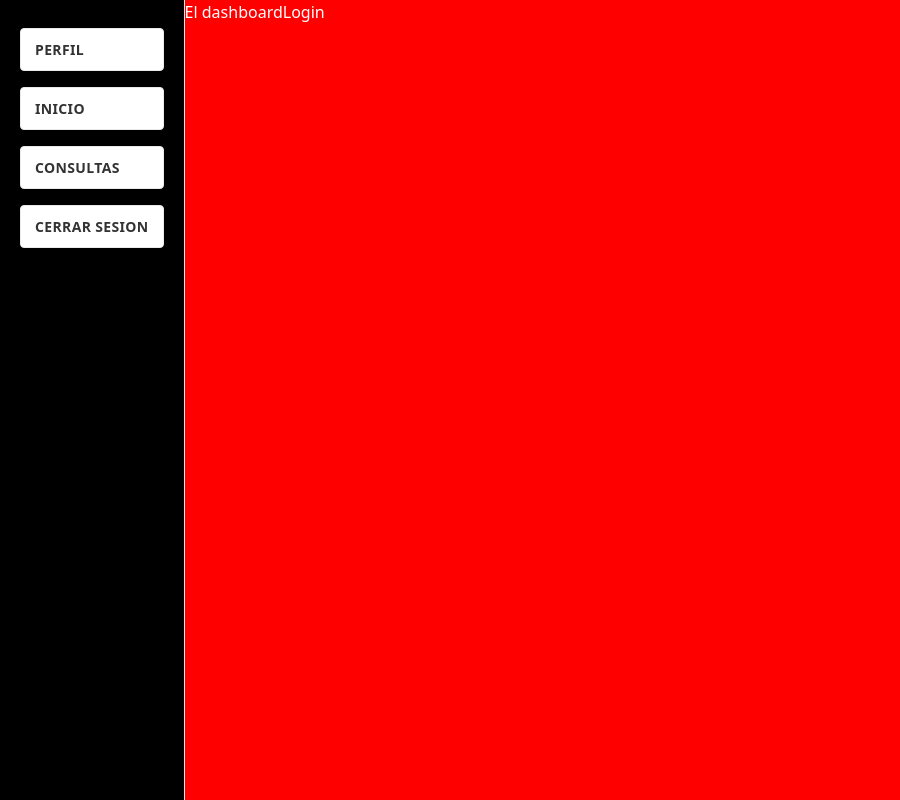
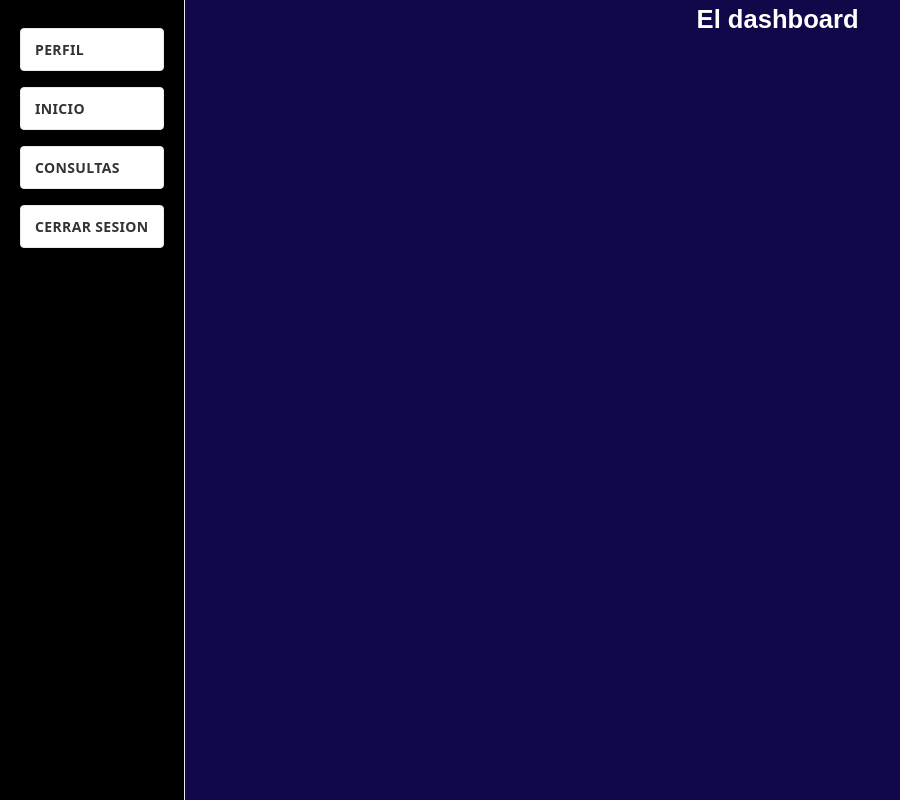
Before and after one commit to Xavybarcenas/vitfile_nextjs, a Next.js app: page /registro in a window 1280 px wide. Shown: the whole page, without its empty margins (0-900 px from the left). Built offline with nearby package versions, Linux system fonts and the light colour scheme.

Commit message:
cambios al fondo

```diff
--- a/pages/registro/index.js
+++ b/pages/registro/index.js
@@ -10,10 +10,8 @@ export default function Home() {
   return (
     <div className={styles.container}>
       <Options/>
-      <h1>El dashboard</h1>
-      <Link href="/">
-        <a>Login</a>
-      </Link>
+      <span className={styles.titulo}>El dashboard</span>
+
       </div>
   );
 }
--- a/styles/registro/registro.module.css
+++ b/styles/registro/registro.module.css
@@ -1,10 +1,13 @@
-.container{
+.container {
+  display: flex;
+  height: 100%;
+  width: 100%;
+  background-color: rgb(16, 8, 72);
+}
 
-   display: flex;
-   height: 100%;
-   width: 100%;
-  background-color: red;
-
-
-
+.titulo{
+  font-size: 1.6rem;
+  font-family: 'Arial';
+  font-weight: bold;
+  margin-left: 40%;
 }
```
